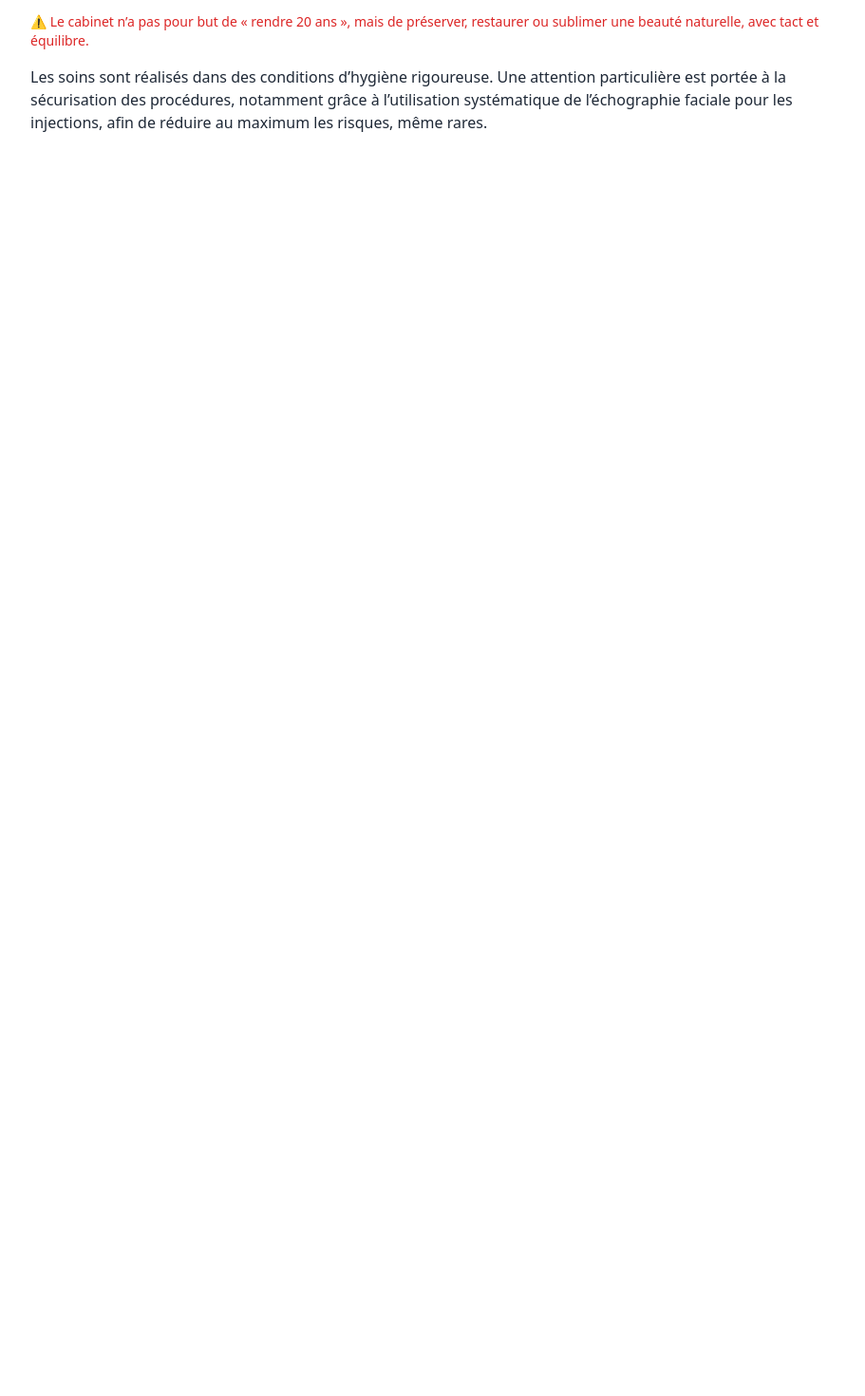
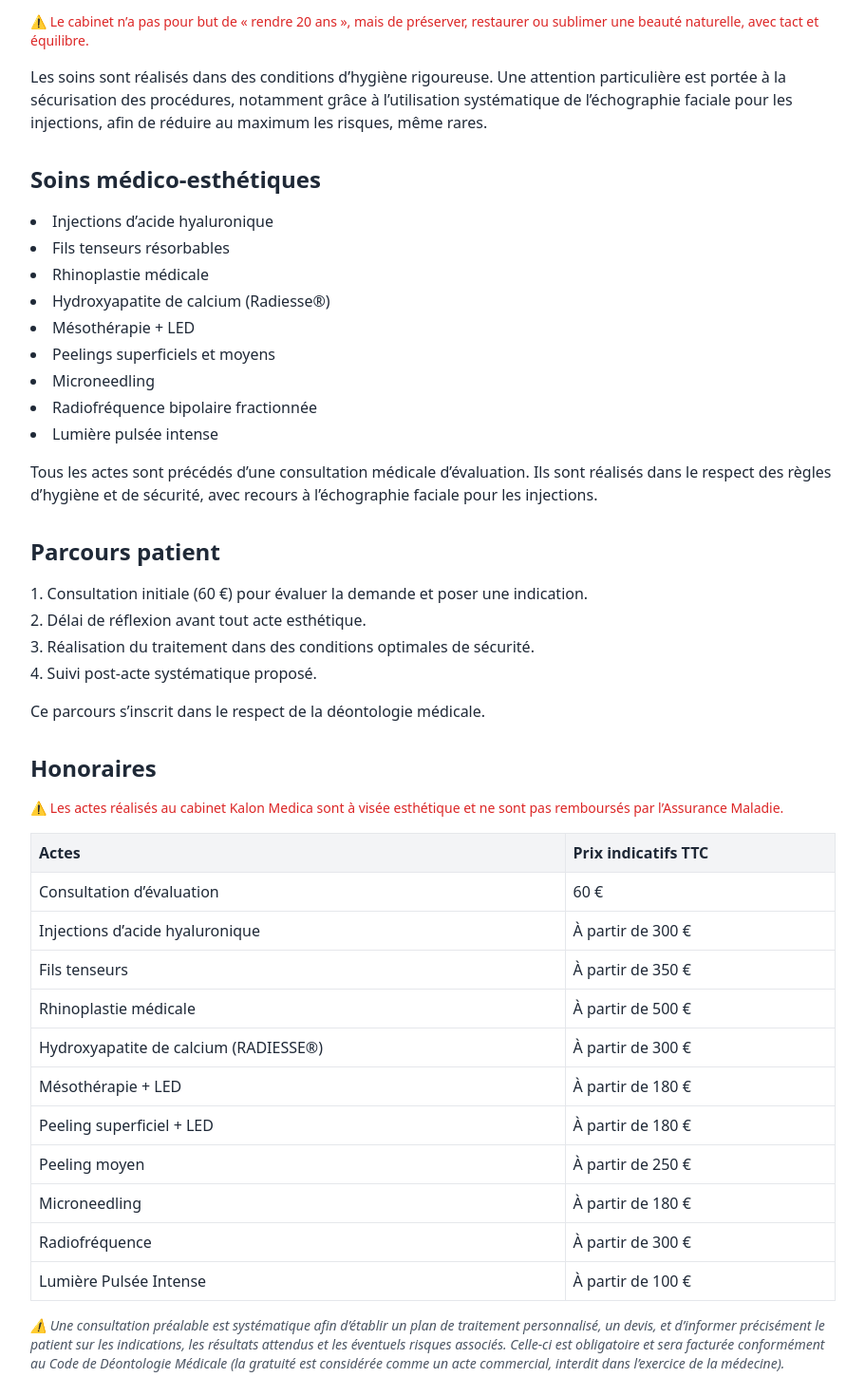
Before and after one commit to kalonmedica/kalon-medica-site-, a React (Vite) app: page / in a window 1280 px wide. Shown: the part 663-2133 px from the top of the page at 95% size, without its empty margins (184-1095 px from the left). Before the commit the page ends 828 px from the top, so only its background shows below. Built offline with nearby package versions, Linux system fonts and the light colour scheme.

Commit message:
Add files via upload

```diff
--- a/src/Home.jsx
+++ b/src/Home.jsx
@@ -42,6 +42,68 @@ const Home = () => {
           Les soins sont réalisés dans des conditions d’hygiène rigoureuse. Une attention particulière est portée à la sécurisation des procédures, notamment grâce à l’utilisation systématique de l’échographie faciale pour les injections, afin de réduire au maximum les risques, même rares.
         </p>
       </section>
+
+      <section className="space-y-4">
+        <h2 className="text-2xl font-semibold">Soins médico-esthétiques</h2>
+        <ul className="list-disc list-inside space-y-1">
+          <li>Injections d’acide hyaluronique</li>
+          <li>Fils tenseurs résorbables</li>
+          <li>Rhinoplastie médicale</li>
+          <li>Hydroxyapatite de calcium (Radiesse®)</li>
+          <li>Mésothérapie + LED</li>
+          <li>Peelings superficiels et moyens</li>
+          <li>Microneedling</li>
+          <li>Radiofréquence bipolaire fractionnée</li>
+          <li>Lumière pulsée intense</li>
+        </ul>
+        <p>
+          Tous les actes sont précédés d’une consultation médicale d’évaluation. Ils sont réalisés dans le respect des règles d’hygiène et de sécurité, avec recours à l’échographie faciale pour les injections.
+        </p>
+      </section>
+
+      <section className="space-y-4">
+        <h2 className="text-2xl font-semibold">Parcours patient</h2>
+        <ol className="list-decimal list-inside space-y-1">
+          <li>Consultation initiale (60 €) pour évaluer la demande et poser une indication.</li>
+          <li>Délai de réflexion avant tout acte esthétique.</li>
+          <li>Réalisation du traitement dans des conditions optimales de sécurité.</li>
+          <li>Suivi post-acte systématique proposé.</li>
+        </ol>
+        <p>
+          Ce parcours s’inscrit dans le respect de la déontologie médicale.
+        </p>
+      </section>
+
+      <section className="space-y-4">
+        <h2 className="text-2xl font-semibold">Honoraires</h2>
+        <p className="text-sm text-red-600 font-medium">
+          ⚠️ Les actes réalisés au cabinet Kalon Medica sont à visée esthétique et ne sont pas remboursés par l’Assurance Maladie.
+        </p>
+        <table className="w-full text-left border border-gray-300">
+          <thead>
+            <tr className="bg-gray-100">
+              <th className="border p-2">Actes</th>
+              <th className="border p-2">Prix indicatifs TTC</th>
+            </tr>
+          </thead>
+          <tbody>
+            <tr><td className="border p-2">Consultation d’évaluation</td><td className="border p-2">60 €</td></tr>
+            <tr><td className="border p-2">Injections d’acide hyaluronique</td><td className="border p-2">À partir de 300 €</td></tr>
+            <tr><td className="border p-2">Fils tenseurs</td><td className="border p-2">À partir de 350 €</td></tr>
+            <tr><td className="border p-2">Rhinoplastie médicale</td><td className="border p-2">À partir de 500 €</td></tr>
+            <tr><td className="border p-2">Hydroxyapatite de calcium (RADIESSE®)</td><td className="border p-2">À partir de 300 €</td></tr>
+            <tr><td className="border p-2">Mésothérapie + LED</td><td className="border p-2">À partir de 180 €</td></tr>
+            <tr><td className="border p-2">Peeling superficiel + LED</td><td className="border p-2">À partir de 180 €</td></tr>
+            <tr><td className="border p-2">Peeling moyen</td><td className="border p-2">À partir de 250 €</td></tr>
+            <tr><td className="border p-2">Microneedling</td><td className="border p-2">À partir de 180 €</td></tr>
+            <tr><td className="border p-2">Radiofréquence</td><td className="border p-2">À partir de 300 €</td></tr>
+            <tr><td className="border p-2">Lumière Pulsée Intense</td><td className="border p-2">À partir de 100 €</td></tr>
+          </tbody>
+        </table>
+        <p className="text-sm text-gray-600 italic">
+          ⚠️ Une consultation préalable est systématique afin d’établir un plan de traitement personnalisé, un devis, et d’informer précisément le patient sur les indications, les résultats attendus et les éventuels risques associés. Celle-ci est obligatoire et sera facturée conformément au Code de Déontologie Médicale (la gratuité est considérée comme un acte commercial, interdit dans l’exercice de la médecine).
+        </p>
+      </section>
     </div>
   );
 };
```
